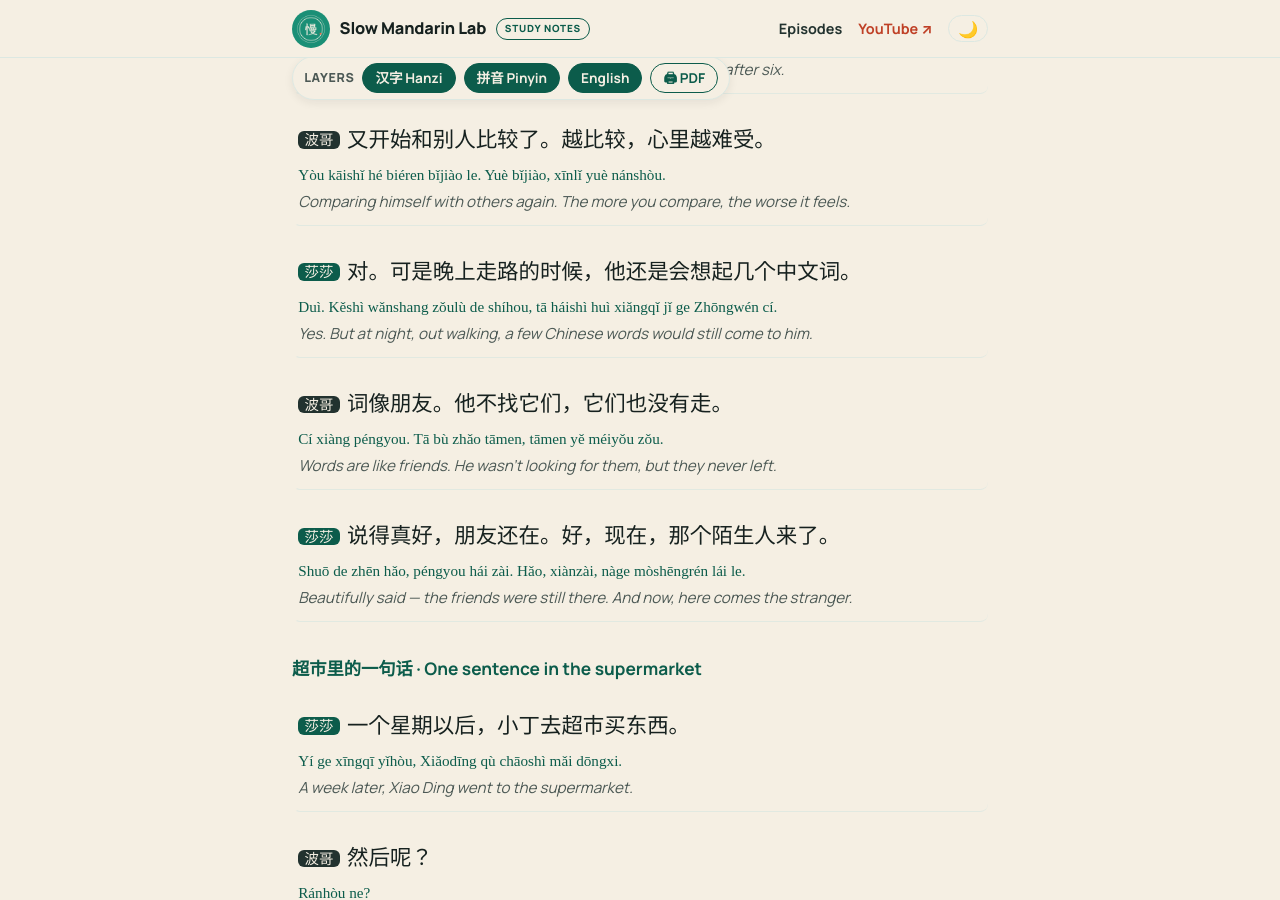
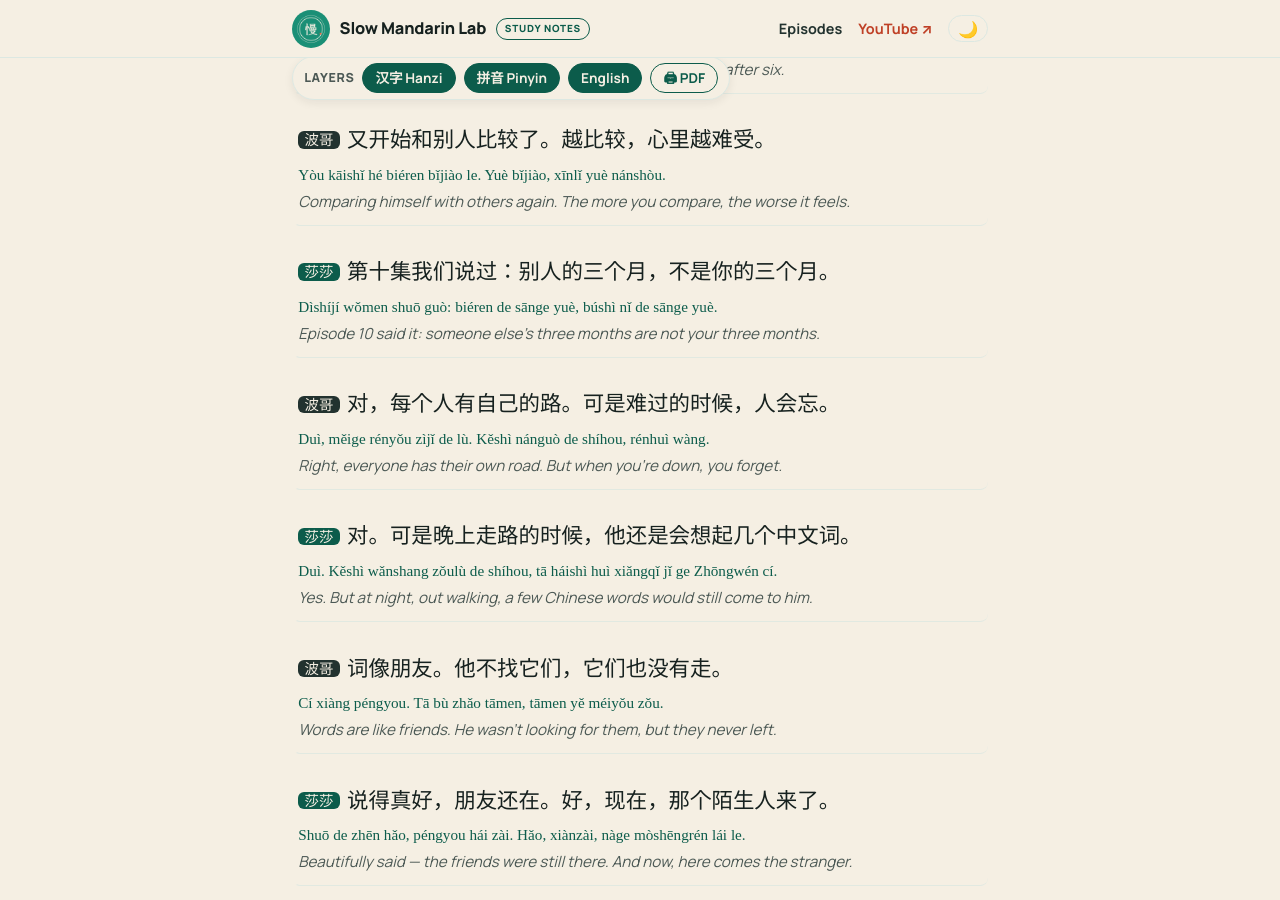
Before and after one commit to bowang168/slow-mandarin-lab, a Jekyll site: the page built from episodes/028-losing-confidence.md, in a window 1280 px wide and 900 px high, scrolled down 10793 px. Built offline with Jekyll 4.4.1, drawn with Linux system fonts in a browser that asks for light colours; some web fonts are replaced; some of the changed text lies outside the part shown.

Commit message:
028: sync study page from manifest

```diff
--- a/episodes/028-losing-confidence.md
+++ b/episodes/028-losing-confidence.md
@@ -340,6 +340,14 @@ Tā hái xiǎng: biéren sān ge yuè jiù huì shuō le, wǒ liù ge yuè hái
 Yòu kāishǐ hé biéren bǐjiào le. Yuè bǐjiào, xīnlǐ yuè nánshòu.
 *Comparing himself with others again. The more you compare, the worse it feels.*
 
+**莎莎：**第十集我们说过：别人的三个月，不是你的三个月。
+Dìshíjí wǒmen shuō guò: biéren de sānge yuè, búshì nǐ de sānge yuè.
+*Episode 10 said it: someone else's three months are not your three months.*
+
+**波哥：**对，每个人有自己的路。可是难过的时候，人会忘。
+Duì, měige rényǒu zìjǐ de lù. Kěshì nánguò de shíhou, rénhuì wàng.
+*Right, everyone has their own road. But when you're down, you forget.*
+
 **莎莎：**对。可是晚上走路的时候，他还是会想起几个中文词。
 Duì. Kěshì wǎnshang zǒulù de shíhou, tā háishì huì xiǎngqǐ jǐ ge Zhōngwén cí.
 *Yes. But at night, out walking, a few Chinese words would still come to him.*
@@ -498,6 +506,14 @@ Dì èr tiān ne?
 Dì èr tiān, tā yòu kāishǐ měitiān tīng yìdiǎn. Mànmàn lái, bù gēn biéren bǐ.
 *The next day he went back to listening a little every day. Slowly — and no comparing.*
 
+**波哥：**还是那个老办法。
+Háishì nàge lǎobànfǎ.
+*The same old method.*
+
+**莎莎：**对，好办法不用换新的。
+Duì, hǎo bànfǎ búyòng huàn xīn de.
+*Right. A good method doesn't need replacing.*
+
 **波哥：**信心全回来了吗？
 Xìnxīn quán huílái le ma?
 *Did his confidence all come back?*
@@ -562,6 +578,14 @@ Tā dá le shénme?
 **波哥：**三点半！
 Sān diǎn bàn!
 *Half past three!*
+
+**莎莎：**六个月的中文，白学了吗？
+Liùgeyuè de Zhōngwén, báixué le ma?
+*Six months of Chinese, all wasted?*
+
+**波哥：**没有白学，它们都在身体里。
+Méiyǒu báixué, tāmen dōu zài shēntǐ lǐ.
+*Not wasted. It's all still in you.*
 
 **莎莎：**跑不动，等于不会走吗？
 Pǎo bu dòng, děngyú bú huì zǒu ma?
@@ -644,3 +668,5 @@ Xiàcì jiàn. Mànmàn lái.
 
 *Xiao Ding is a fictional character.
 © Slow Mandarin Lab — free for personal study; please link to this page rather than re-posting.*
+
+<script type="application/json" class="turn-times">{"v": 1, "t": [0.32, 5.26, 6.72, 9.94, 12.52, 16.7, 19.06, 22.66, 25.66, 30.66, 34.22, 38.42, 39.74, 43.74, 47.14, 57.22, 61.36, 66.56, 72.88, 82.57, 85.05, 86.57, 91.21, 95.09, 97.99, 101.13, 102.67, 108.31, 112.67, 116.43, 121.97, 123.81, 128.45, 133.11, 138.27, 141.89, 147.83, 149.95, 155.35, 157.16, 162.66, 165.99, 172.88, 179.76, 187.38, 190.28, 194.51, 198.13, 202.17, 206.49, 213.63, 217.99, 227.87, 232.72, 238.7, 244.08, 248.26, 252.66, 260.4, 264.74, 272.32, 275.42, 281.7, 287.34, 292.96, 299.18, 305.98, 310.96, 320.81, 325.05, 326.21, 332.17, 333.77, 336.87, 338.63, 343.05, 345.95, 351.07, 353.95, 359.11, 364.31, 371.79, 374.31, 380.13, 381.99, 388.05, 391.57, 395.15, 401.63, 406.11, 407.39, 411.03, 414.69, 421.99, 426.35, 431.99, 438.47, 444.09, 451.97, 458.59, 460.11, 467.65, 469.03, 476.39, 478.25, 481.45, 483.35, 488.17, 494.31, 500.56, 506.07, 508.83, 510.51, 513.34, 515.05, 517.89, 522.0, 525.64, 527.12, 528.96, 531.22, 534.36, 537.52, 540.06, 541.38, 543.82, 547.7, 552.1, 558.34, 565.66, 570.98, 577.22, 583.56, 587.66, 589.1, 597.74, 599.02, 601.66, 605.74]}</script>
```
